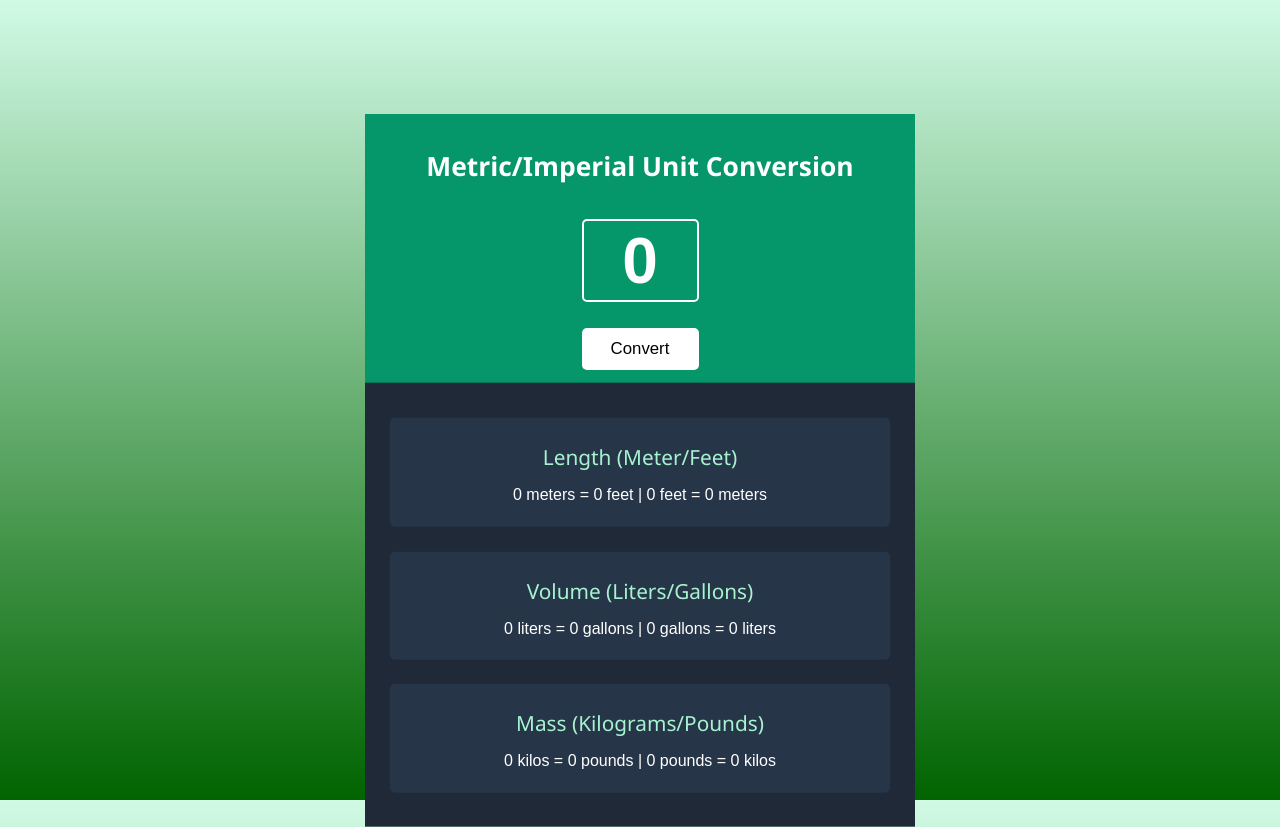
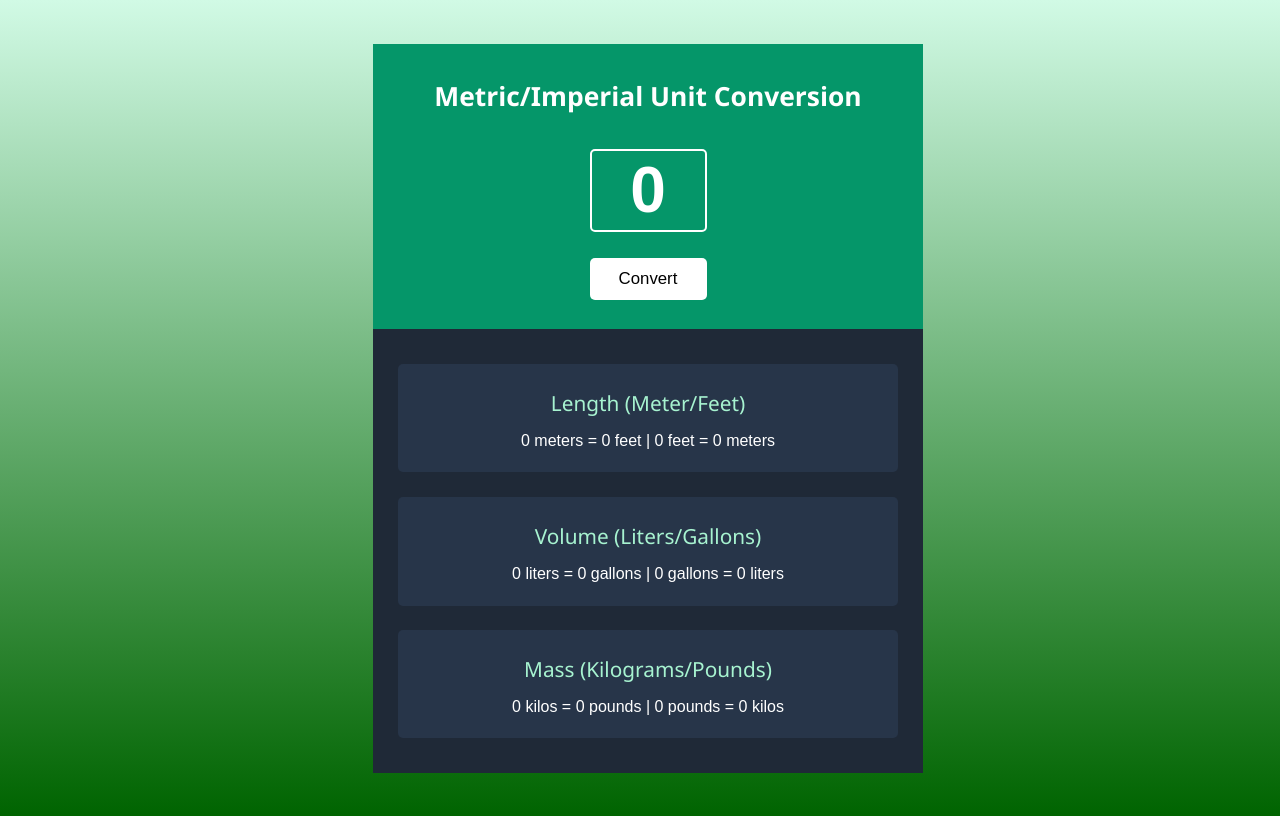
Before and after one commit to shanectr/Metric-Imperial-Unit-Converter, a plain HTML site: page index.html in a window 1280 px wide. Drawn offline with Linux system fonts and the light colour scheme.

Commit message:
updated centering of container
changed body to display flex and used justify-content with overflow: hidden on both x and y axis

```diff
--- a/index.css
+++ b/index.css
@@ -3,22 +3,20 @@
 }
 
 body {
-    display: block;
+    display: flex;
+    justify-content: center;
     width: 100vw;
     height: 100vh;
-    margin: 0;
+    align-items: center;
     background-image: linear-gradient(#D1FAE5, darkgreen);
-}
-
-.top-container, .bottom-container {
-    margin: auto;
+    overflow-y: hidden;
+    overflow-x: hidden;
 }
 
 .top-container {
     background-color: #059669;
     width: 550px;
     height: 285px;
-    transform: translateY(40%);
     display: flex;
     flex-direction: column;
     justify-content: start;
@@ -64,7 +62,6 @@ button {
     color: white;
     width: 550px;
     height: 444px;
-    transform: translateY(22%);
     display: flex;
     flex-direction: column;
 }
--- a/index.html
+++ b/index.html
@@ -8,6 +8,7 @@
     <link rel="stylesheet" href="https://fonts.googleapis.com/css?family=Titillium Web">
 </head>
 <body>
+<section>
     <section class="top-container" id="top-container">
         <div class="title">Metric/Imperial Unit Conversion</div>
         <input type="text" value="0" id="input-el">
@@ -27,6 +28,7 @@
             <div class="sub-results" id="sub-results-mass">0 kilos = 0 pounds | 0 pounds = 0 kilos</div>
         </div>
     </section>
+</section>
     <script src="index.js"></script>
 </body>
 </html>
```
